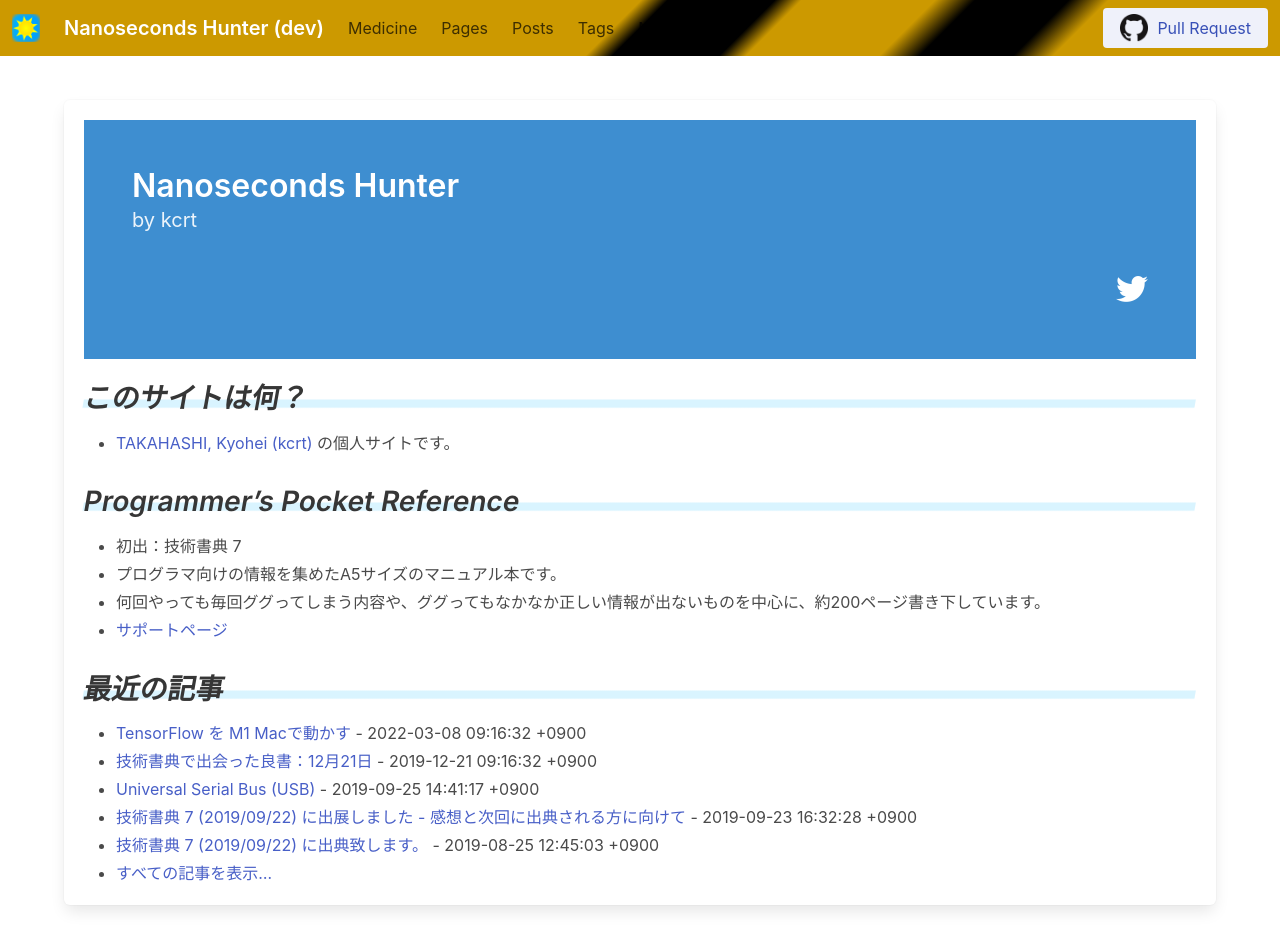
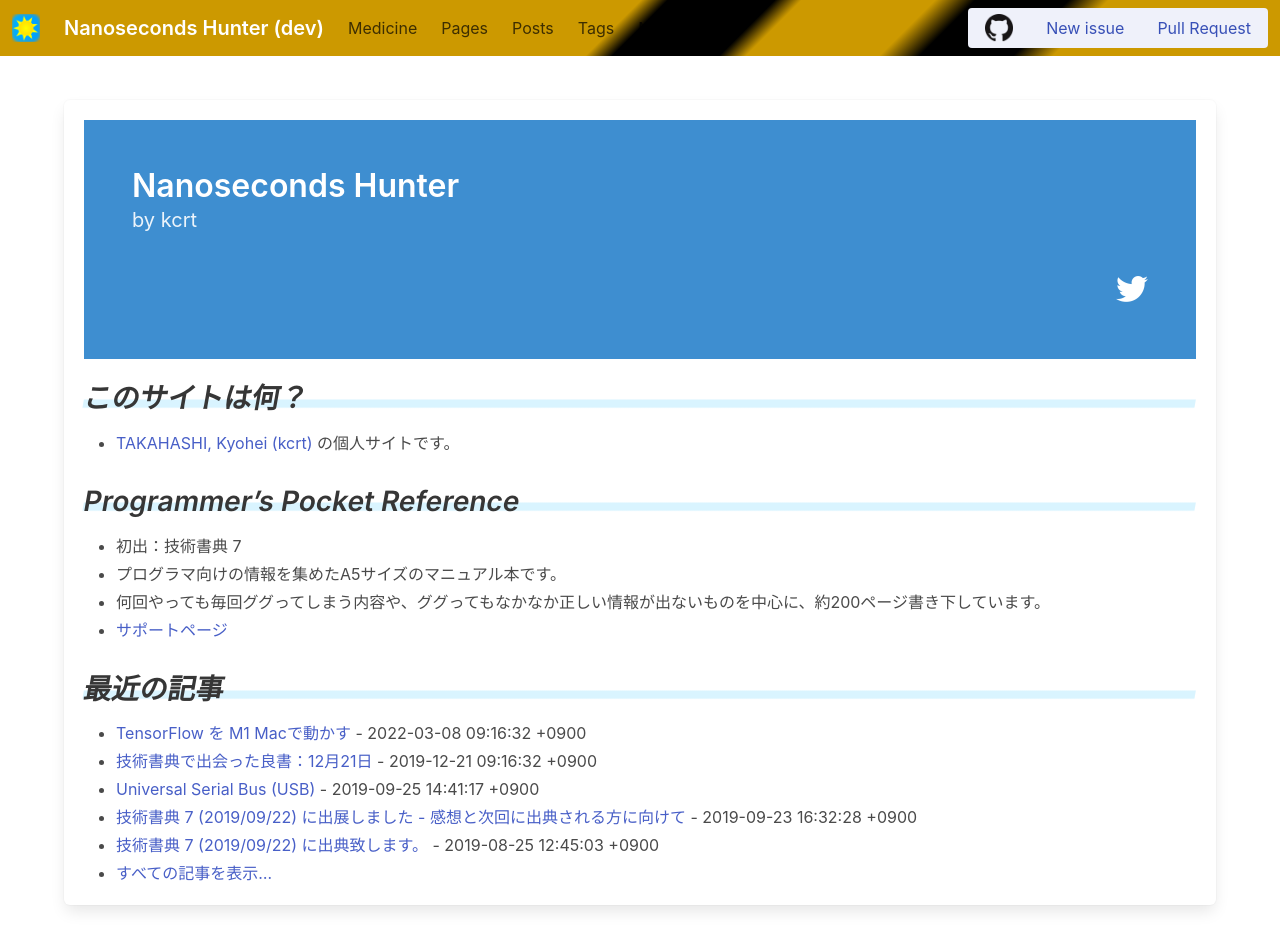
Before and after one commit to kcrt/www.kcrt.net, a Jekyll site: the page built from index.md, in a window 1280 px wide and 1223 px high. Shown: the top 952 px of the window. Built offline with Jekyll 4.4.1, drawn with Linux system fonts in a browser that asks for light colours.

Commit message:
Add link for new issue

```diff
--- a/_layouts/pages.html
+++ b/_layouts/pages.html
@@ -76,12 +76,24 @@
 			</div>
 			<div class="navbar-end">
 				<div class="navbar-item">
-					<div class="buttons">
-						<a class="button is-link is-light"
-							href="https://github.com/kcrt/pages/edit/main/{{page.path}}"><img
-								src="/assets/images/GitHub-Mark-64px.png" alt="GitHub" />&nbsp;&nbsp;Pull
-							Request
-						</a>
+					<div class="field has-addons">
+						<p class="control">
+							<a class="button is-link is-light" href="https://github.com/kcrt/pages">
+								<img src="/assets/images/GitHub-Mark-64px.png" alt="GitHub" />
+							</a>
+						</p>
+						<p class="control">
+							<a class="button is-link is-light"
+								href="https://github.com/kcrt/pages/issues/new?labels=comment&title=Comment+title&body=https://github.com/kcrt/pages/blob/main/{{page.path}}%0A">
+								New issue
+							</a>
+						</p>
+						<p class="control">
+							<a class="button is-link is-light"
+								href="https://github.com/kcrt/pages/edit/main/{{page.path}}">
+								Pull Request
+							</a>
+						</p>
 					</div>
 				</div>
 			</div>
```
